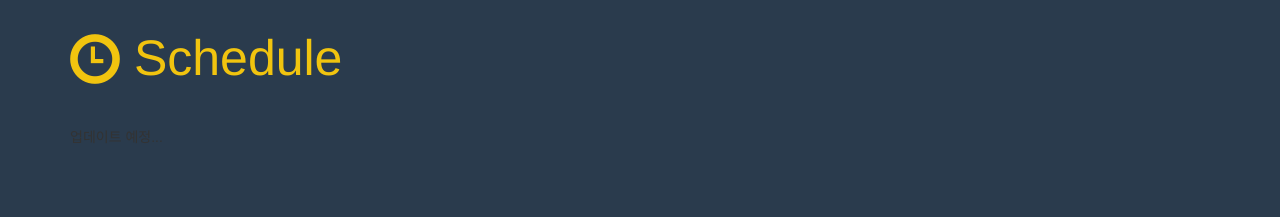
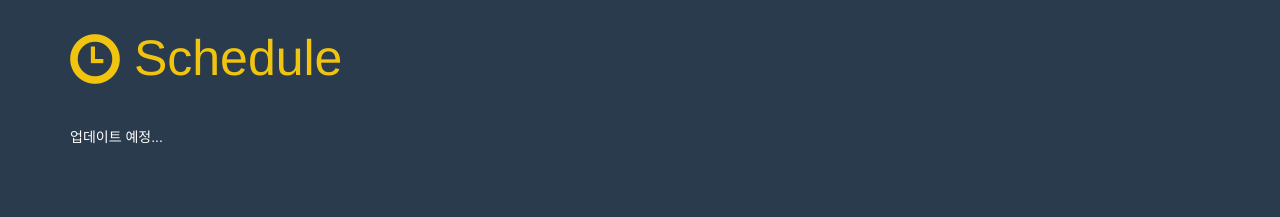
Before and after one commit to haeyup-yang/toolcon, a plain HTML site: page index.html in a window 1280 px wide. Shown: the part 1980-2197 px from the top of the page. Drawn offline with Linux system fonts and the light colour scheme.

Commit message:
index.html 수정

```diff
--- a/index.html
+++ b/index.html
@@ -97,7 +97,7 @@
             <i class="glyphicon glyphicon-time vertical-middle"></i>
             <span class="vertical-middle">Schedule</span>
         </h2>
-        <p>업데이트 예정...</p>
+        <p style="color:white">업데이트 예정...</p>
     </div>
 </section>
 <section class="section-frends">
```
